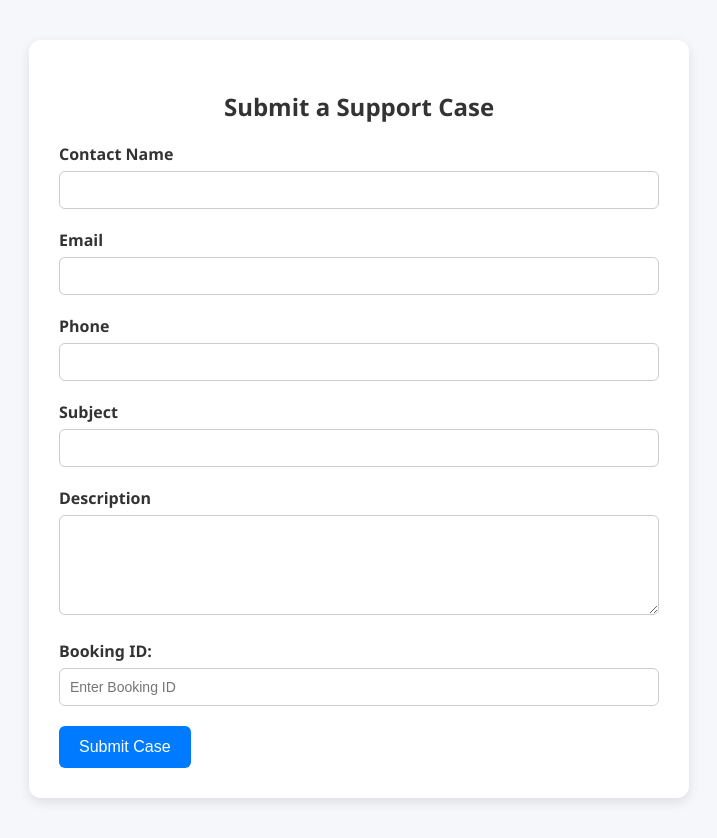
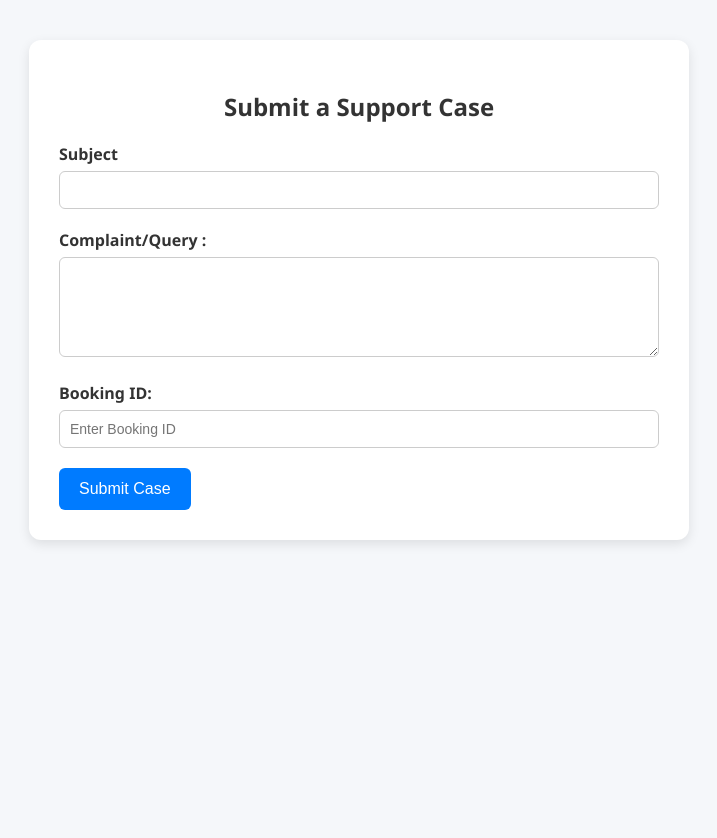
Before and after one commit to krishnasoni07/SwarnVillaComplaintPageRepo, a plain HTML site: page index.html in a window 1280 px wide. Shown: the whole page, without its empty margins (281-998 px from the left). After the commit the page ends 800 px from the top, so only its background shows below. Drawn offline with Linux system fonts and the light colour scheme.

Commit message:
Update index.html

```diff
--- a/index.html
+++ b/index.html
@@ -80,19 +80,10 @@
         <input type="hidden" name="orgid" value="00DgK000003Zy1B">
         <input type="hidden" name="retURL" value="http://gmail.com">
 
-        <label for="name">Contact Name</label>
-        <input id="name" maxlength="80" name="name" type="text" required />
-
-        <label for="email">Email</label>
-        <input id="email" maxlength="80" name="email" type="text" required />
-
-        <label for="phone">Phone</label>
-        <input id="phone" maxlength="40" name="phone" type="text" required />
-
         <label for="subject">Subject</label>
         <input id="subject" maxlength="80" name="subject" type="text" required />
 
-        <label for="description">Description</label>
+        <label for="description">Complaint/Query :</label>
         <textarea name="description" required></textarea>
 
         <label for="00NgK000011RmNe">Booking ID:</label>
```
